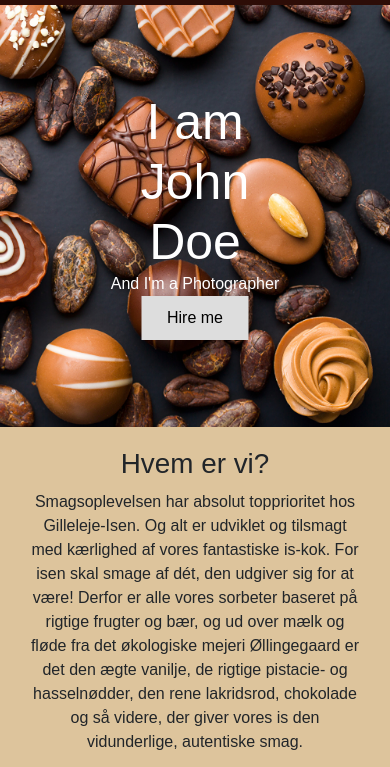
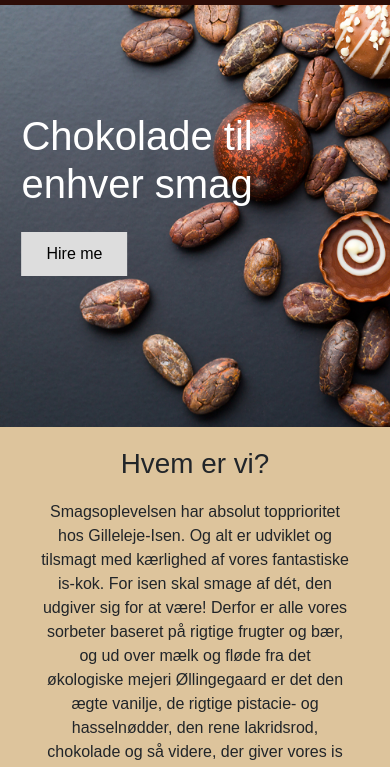
Before and after one commit to Elirioza/ChocolateClub, a website: page index.html in a window 390 px wide. Shown: the part 76-843 px from the top of the page. Drawn offline with nearby package versions, Linux system fonts and the light colour scheme; files that its build step writes are made by us from their sources.

Commit message:
Rettet media queries og breakpoints

```diff
--- a/css/styles.scss
+++ b/css/styles.scss
@@ -38,11 +38,12 @@ img {
 .TekstForside {
 	text-align: center;
 	padding: 20px;
+	height: 30em;
 }
 
 .TekstForside-paragraph {
 	text-align: center;
-	padding: 10px;
+	padding: 20px;
 }
 
 .forside-omos {
@@ -60,17 +61,17 @@ body, html {
 .hero-image {
 	background-image: url("../images/Sweets_Candy_Chocolate_Black_background_521530_1920x1080.jpg");
 	height: 50%;
-	background-position: right;
+	background-position: left;
 	background-repeat: no-repeat;
 	background-size: cover;
 	position: relative;
 }
 
 .hero-text {
-	text-align: center;
+	text-align: left;
 	position: absolute;
-	top: 50%;
-	left: 50%;
+	top: 45%;
+	left: 37%;
 	transform: translate(-50%, -50%);
 	color: white;
 }
@@ -90,21 +91,6 @@ body, html {
 	background-color: #555;
 	color: white;
 }
-
-
-
-
-
-
-
-
-
-
-
-
-
-
-
 
 
 .footer {
@@ -155,6 +141,11 @@ body, html {
 	.card-group {
 		padding: 25px;
 	}
+	.TekstForside {
+		text-align: center;
+		padding: 30px 350px;
+		height: 20em;
+	}
 }
 @media only screen and (max-width: 950px) {
 	.footer .col {
--- a/index.html
+++ b/index.html
@@ -48,15 +48,15 @@
 
 <div class="hero-image">
     <div class="hero-text">
-        <h1 style="font-size:50px">I am John Doe</h1>
-        <p>And I'm a Photographer</p>
+        <h1 style="font-size:40px">Chokolade til enhver smag</h1>
+		<br>
         <button>Hire me</button>
     </div>
 </div>
 
 <section class="TekstForside">
-    <h1>Hvem er vi?</h1>
-    <p class="TekstForside-paragraph">Smagsoplevelsen har absolut topprioritet hos Gilleleje-Isen. Og alt er udviklet og
+    <h1 class="">Hvem er vi?</h1>
+    <p class="TekstForside-paragraph px-lg-5">Smagsoplevelsen har absolut topprioritet hos Gilleleje-Isen. Og alt er udviklet og
         tilsmagt med kærlighed af vores fantastiske is-kok. For isen skal smage af dét, den udgiver sig for at være!
         Derfor er alle vores sorbeter baseret på rigtige frugter og bær, og ud over mælk og fløde fra det økologiske
         mejeri Øllingegaard er det den ægte vanilje, de rigtige pistacie- og hasselnødder, den rene lakridsrod,
```
